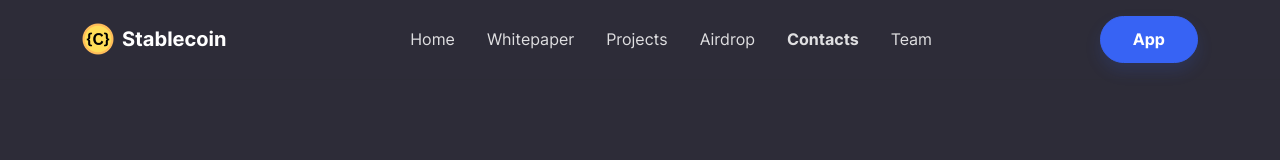
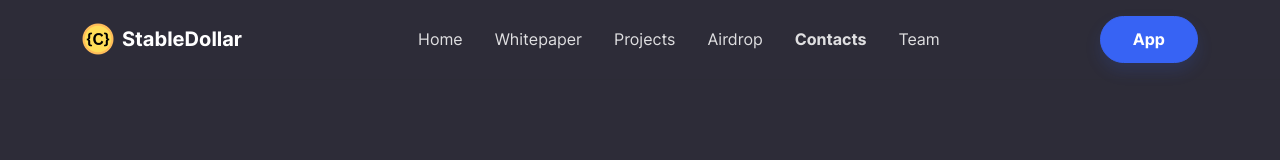
Before and after one commit to stabledollar/stabledollar.github.io, a plain HTML site: page contacts.html in a window 1280 px wide. Shown: the top 160 px of the page. Drawn offline with Linux system fonts and the light colour scheme.

Commit message:
Add files via upload

```diff
--- a/contacts.html
+++ b/contacts.html
@@ -13,7 +13,7 @@
 
 <body>
     <nav class="navbar navbar-expand-md sticky-top py-3 navbar-dark" id="mainNav">
-        <div class="container"><a class="navbar-brand d-flex align-items-center" href="/"><img style="width: 32px;height: 32px;margin: 0px 8px 0px 0px;" src="assets/img/icon.png"><span>Stablecoin</span></a><button data-bs-toggle="collapse" class="navbar-toggler" data-bs-target="#navcol-1"><span class="visually-hidden">Toggle navigation</span><span class="navbar-toggler-icon"></span></button>
+        <div class="container"><a class="navbar-brand d-flex align-items-center" href="/"><img style="width: 32px;height: 32px;margin: 0px 8px 0px 0px;" src="assets/img/icon.png"><span>StableDollar</span></a><button data-bs-toggle="collapse" class="navbar-toggler" data-bs-target="#navcol-1"><span class="visually-hidden">Toggle navigation</span><span class="navbar-toggler-icon"></span></button>
             <div class="collapse navbar-collapse" id="navcol-1">
                 <ul class="navbar-nav mx-auto">
                     <li class="nav-item"><a class="nav-link" href="index.html">Home</a></li>
```
Also changed, not shown: index-app.html (+1 -1 lines), index.html (+1 -1 lines), pricing.html (+1 -1 lines), product.html (+1 -1 lines), projects.html (+1 -1 lines), services.html (+1 -1 lines), team.html (+1 -1 lines).
